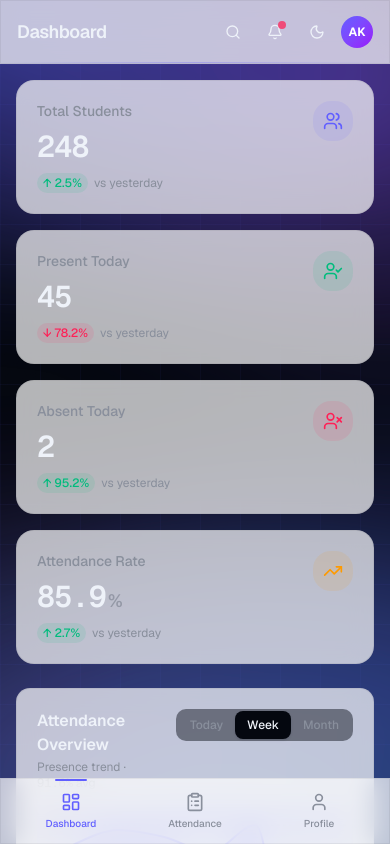
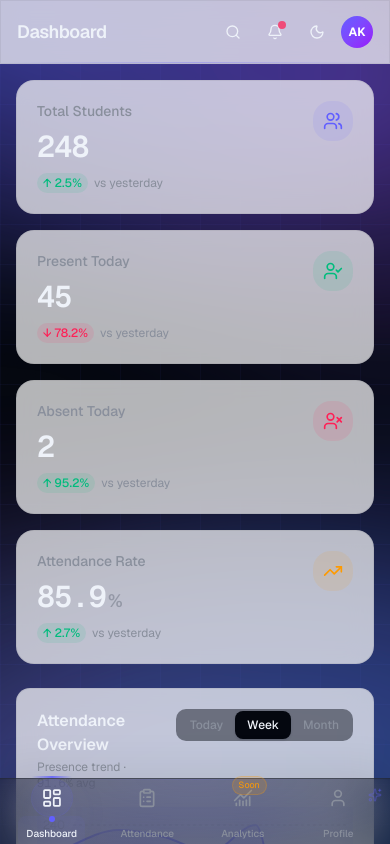
Before and after one commit to Aryan-1981/Attendence-manager, a Next.js app: page /dashboard in a window 390 px wide. Built offline with nearby package versions, Linux system fonts and the light colour scheme.

Commit message:
feat(ui): premium mobile nav (frosted + active dot + micro-press)

```diff
--- a/components/layout/MobileNav.tsx
+++ b/components/layout/MobileNav.tsx
@@ -2,41 +2,160 @@
 
 import Link from "next/link";
 import { usePathname } from "next/navigation";
-import { LayoutDashboard, ClipboardList, User } from "lucide-react";
+import { useCallback, useEffect, useRef, useState } from "react";
+import { LayoutDashboard, ClipboardList, User, Sparkles, ChartNoAxesCombined } from "lucide-react";
 import { cn } from "@/lib/utils";
 
 const navItems = [
   { label: "Dashboard", href: "/dashboard", icon: LayoutDashboard },
   { label: "Attendance", href: "/attendance", icon: ClipboardList },
+  { label: "Analytics", href: "/analytics", icon: ChartNoAxesCombined, badge: "Soon" },
   { label: "Profile", href: "/profile", icon: User },
 ];
 
+type NavItem = (typeof navItems)[number];
+
 export function MobileNav() {
   const pathname = usePathname();
+  const [pressed, setPressed] = useState<string | null>(null);
+  const timeoutRef = useRef<number | null>(null);
+
+  const clearPressed = useCallback(() => {
+    if (timeoutRef.current) window.clearTimeout(timeoutRef.current);
+    timeoutRef.current = null;
+    setPressed(null);
+  }, []);
+
+  useEffect(() => {
+    return () => {
+      if (timeoutRef.current) window.clearTimeout(timeoutRef.current);
+    };
+  }, []);
+
+  const onPress = (href: string) => {
+    setPressed(href);
+    if (timeoutRef.current) window.clearTimeout(timeoutRef.current);
+    timeoutRef.current = window.setTimeout(() => setPressed(null), 180);
+  };
 
   return (
-    <div className="md:hidden fixed bottom-0 left-0 right-0 z-50 border-t border-border/50 glass">
-      <nav className="flex items-center justify-around h-16 px-2">
-        {navItems.map((item) => {
+    <div
+      className={cn(
+        "md:hidden fixed bottom-0 left-0 right-0 z-50",
+        "border-t border-border/50",
+        "bg-background/55 backdrop-blur-xl supports-[backdrop-filter]:bg-background/45",
+        "shadow-[0_-10px_40px_rgba(0,0,0,0.08)]",
+        "pb-[max(env(safe-area-inset-bottom),0px)]"
+      )}
+    >
+      {/* top highlight rail */}
+      <div aria-hidden className="h-px bg-gradient-to-r from-transparent via-indigo-500/20 to-transparent" />
+
+      <nav className="relative flex items-center justify-around h-16 px-1">
+        {/* ambient glow */}
+        <div
+          aria-hidden
+          className="pointer-events-none absolute inset-0 opacity-70"
+          style={{
+            background:
+              "radial-gradient(420px 120px at 50% 0%, rgba(99,102,241,0.18) 0%, transparent 60%)",
+          }}
+        />
+
+        {navItems.map((item: NavItem) => {
           const isActive = pathname === item.href || pathname?.startsWith(item.href + "/");
+          const isPressed = pressed === item.href;
 
           return (
             <Link
               key={item.href}
               href={item.href}
+              onPointerDown={() => onPress(item.href)}
+              onPointerUp={clearPressed}
+              onPointerCancel={clearPressed}
               className={cn(
-                "flex flex-col items-center justify-center gap-1 w-full h-full transition-colors duration-200",
-                isActive ? "text-indigo-500" : "text-muted-foreground"
+                "relative flex flex-col items-center justify-center gap-1",
+                "w-full h-full",
+                "transition-[color,transform] duration-200",
+                isPressed && "scale-[0.98]",
+                isActive ? "text-foreground" : "text-muted-foreground"
               )}
             >
-              <item.icon className="w-5 h-5" />
-              <span className="text-[10px] font-medium">{item.label}</span>
-              {isActive && (
-                <div className="absolute top-0 w-8 h-0.5 bg-indigo-500 rounded-full" />
+              {/* active pill */}
+              <span
+                aria-hidden
+                className={cn(
+                  "absolute -top-1 left-1/2 -translate-x-1/2",
+                  "h-0.5 w-10 rounded-full",
+                  "bg-gradient-to-r from-indigo-500/0 via-indigo-500/85 to-indigo-500/0",
+                  "opacity-0 transition-opacity duration-300",
+                  isActive && "opacity-100"
+                )}
+              />
+
+              <div
+                className={cn(
+                  "relative grid place-items-center",
+                  "h-10 w-10 rounded-2xl",
+                  "transition-[background-color,box-shadow,transform] duration-300",
+                  isActive
+                    ? "bg-indigo-500/10 shadow-[0_0_0_1px_rgba(99,102,241,0.18),0_16px_45px_rgba(99,102,241,0.10)]"
+                    : "hover:bg-accent/30"
+                )}
+              >
+                <item.icon
+                  className={cn(
+                    "w-5 h-5 transition-transform duration-300",
+                    isActive && "scale-[1.06]"
+                  )}
+                />
+
+                {/* active dot */}
+                <span
+                  aria-hidden
+                  className={cn(
+                    "absolute -bottom-1.5 left-1/2 -translate-x-1/2",
+                    "h-1.5 w-1.5 rounded-full",
+                    "bg-indigo-500",
+                    "opacity-0 scale-75 transition-[opacity,transform] duration-300",
+                    isActive && "opacity-100 scale-100"
+                  )}
+                />
+
+                {/* soon badge */}
+                {item.badge && (
+                  <span
+                    className={cn(
+                      "absolute -top-1 -right-1",
+                      "text-[9px] leading-none px-1.5 py-1 rounded-full",
+                      "bg-amber-500/15 text-amber-500 border border-amber-500/25"
+                    )}
+                  >
+                    {item.badge}
+                  </span>
+                )}
+              </div>
+
+              <div className="relative">
+                <span className="text-[10px] font-medium">{item.label}</span>
+                {isActive && (
+                  <span aria-hidden className="absolute -inset-x-2 -inset-y-1 rounded-md bg-indigo-500/5 -z-10" />
+                )}
+              </div>
+
+              {/* gesture hint on first item */}
+              {item.href === "/dashboard" && (
+                <span className="sr-only">Tap to navigate</span>
               )}
             </Link>
           );
         })}
+
+        {/* subtle sparkle for premium feel */}
+        <Sparkles
+          aria-hidden
+          className="absolute right-2 top-2 h-3.5 w-3.5 text-indigo-500/35"
+        />
       </nav>
     </div>
   );
```
